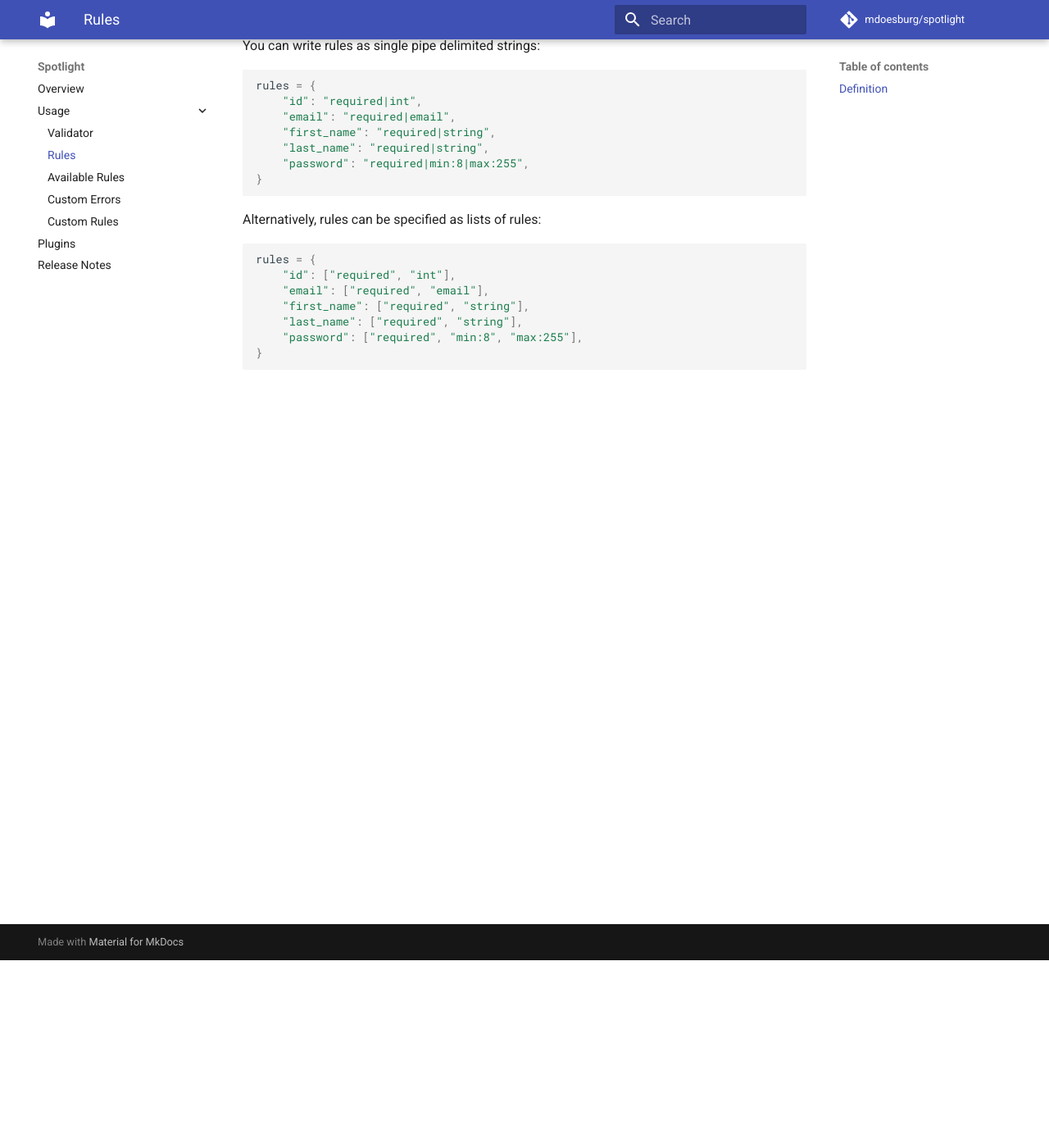
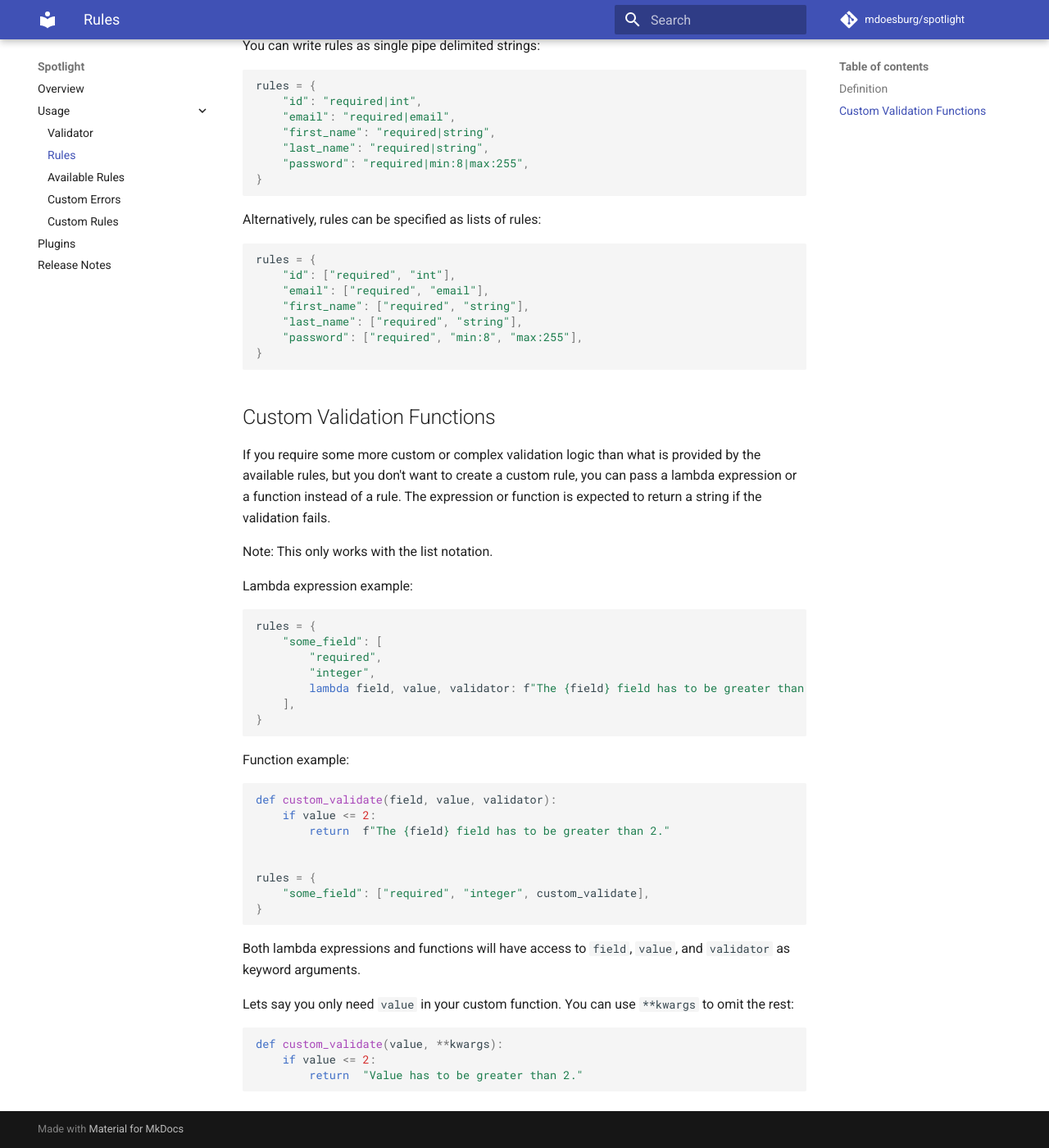
Before and after one commit to mdoesburg/spotlight, an MkDocs documentation site: the page built from docs/usage/rules.md, in a window 1280 px wide and 1400 px high, scrolled down 229 px. Shown: the whole window at 82% size. Built offline with MkDocs 1.6.1 and Material for MkDocs 9.7.7, drawn with Linux system fonts in a browser that asks for light colours; comment, search, counter and statistics services are not loaded.

Commit message:
Add validation function documentation

````diff
--- a/docs/usage/rules.md
+++ b/docs/usage/rules.md
@@ -27,3 +27,44 @@ rules = {
     "password": ["required", "min:8", "max:255"],
 }
 ```
+
+## Custom Validation Functions
+
+If you require some more custom or complex validation logic than what is provided by the available rules, but you don't want to create a custom rule, you can pass a lambda expression or a function instead of a rule. The expression or function is expected to return a string if the validation fails.
+
+Note: This only works with the list notation.
+
+Lambda expression example:
+
+```python
+rules = {
+    "some_field": [
+        "required",
+        "integer",
+        lambda field, value, validator: f"The {field} field has to be greater than 2." if value <= 2 else None,
+    ],
+}
+```
+
+Function example:
+
+```python
+def custom_validate(field, value, validator):
+    if value <= 2:
+        return  f"The {field} field has to be greater than 2."
+
+
+rules = {
+    "some_field": ["required", "integer", custom_validate],
+}
+```
+
+Both lambda expressions and functions will have access to `field`, `value`, and `validator` as keyword arguments.
+
+Lets say you only need `value` in your custom function. You can use `**kwargs` to omit the rest:
+
+```python
+def custom_validate(value, **kwargs):
+    if value <= 2:
+        return  "Value has to be greater than 2."
+```
````
